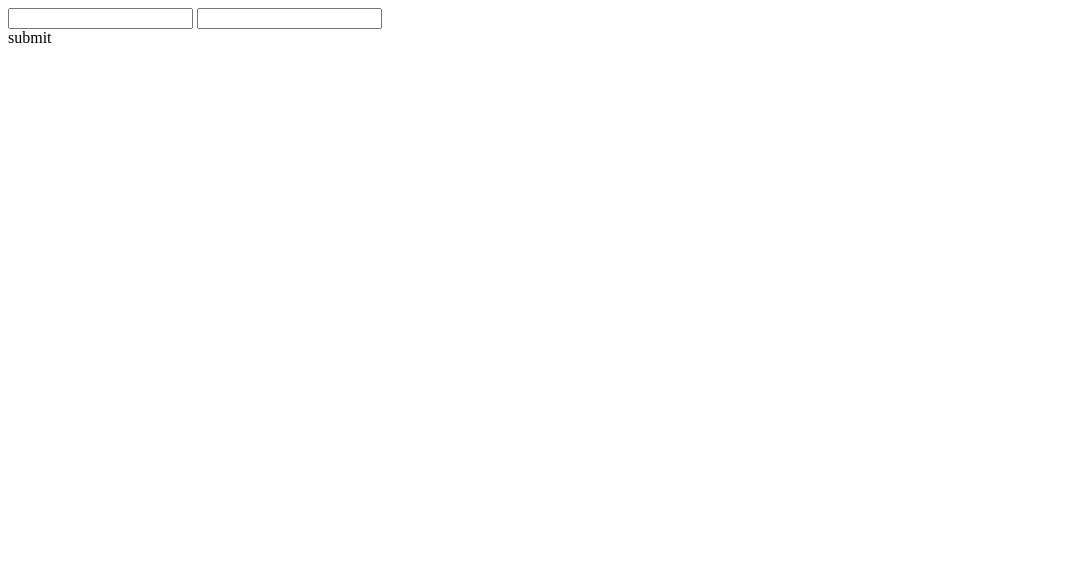
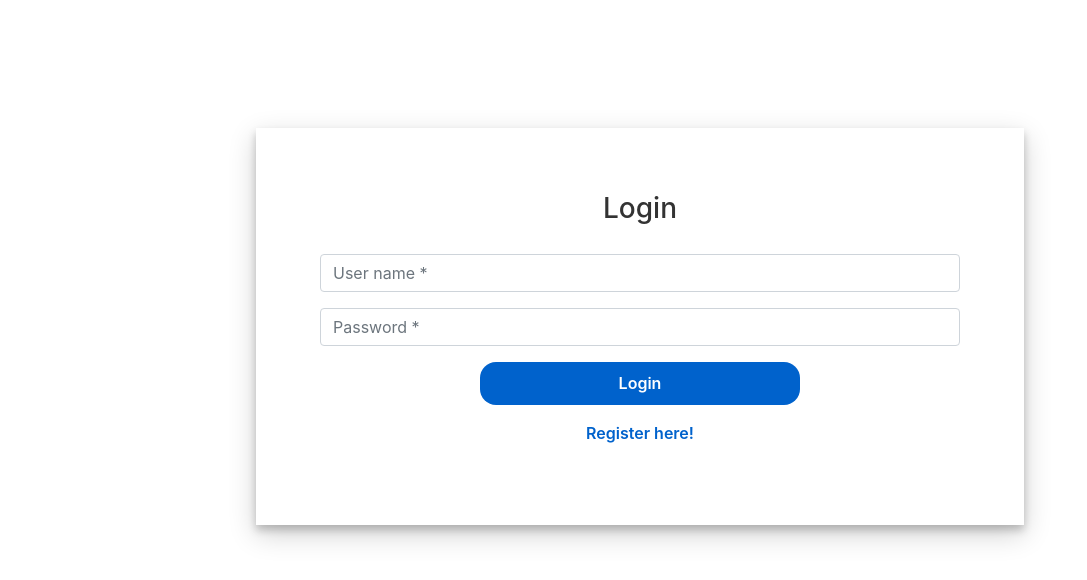
Before and after one commit to ndthang0000/RSA-python, a plain HTML site: page template/login.html in a window 1280 px wide. Shown: the whole page, without its empty margins (0-1087 px from the left). Drawn offline with nearby package versions, Linux system fonts and the light colour scheme.

Commit message:
login + register

```diff
--- /dev/null
+++ b/template/assets/css/login.css
@@ -0,0 +1,60 @@
+
+.login-container{
+    margin-top: 10%;
+    margin-bottom: 5%;
+    display: flex;
+  justify-content: center;
+}
+.login-form{
+    width:30%;
+    padding: 5%;
+    box-shadow: 0 5px 8px 0 rgba(0, 0, 0, 0.2), 0 9px 26px 0 rgba(0, 0, 0, 0.19);
+}
+.login-form h3{
+    text-align: center;
+    color: #333;
+}
+
+.login-container form{
+    padding: 10%;
+}
+.btnSubmit
+{
+    width: 50%;
+    border-radius: 1rem;
+    padding: 1.5%;
+    border: none;
+    cursor: pointer;
+    text-align:center;
+    margin:auto;
+}
+.login-form .btnSubmit{
+    font-weight: 600;
+    color: #fff;
+    background-color: #0062cc;
+}
+.login-form .register{
+    text-align:center;
+    color: #0062cc;
+    font-weight: 600;
+}
+
+.login-form .register:hover{
+    cursor: pointer;
+}
+
+/*TABLET*/
+@media (min-width:740px) and (max-width:1366px)
+{
+    .login-form{
+        width:60%;
+    }
+
+}
+
+/*MOBILE*/
+@media (max-width: 740px){
+    .login-form{
+        width:100%;
+    }
+}
--- a/template/assets/css/style.css
+++ b/template/assets/css/style.css
@@ -8,6 +8,7 @@
 .bg-image {
     background-image: url(../image/bg-1.jpg);
 }
+
 
 .header .header-logo {
     font-size: 40px;
@@ -47,3 +48,22 @@
     margin-top: 50px;
     margin-bottom: 50px;
 }
+body {
+    margin: 0;
+    padding: 0;
+    background-color: #17a2b8;
+    height: 100vh;
+  }
+#login .container #login-row #login-column #login-box {
+    margin-top: 120px;
+    max-width: 600px;
+    height: 320px;
+    border: 1px solid #9C9C9C;
+    background-color: #EAEAEA;
+}
+#login .container #login-row #login-column #login-box #login-form {
+padding: 20px;
+}
+#login .container #login-row #login-column #login-box #login-form #register-link {
+margin-top: -85px;
+}
--- a/template/login.html
+++ b/template/login.html
@@ -4,19 +4,44 @@
     <meta charset="UTF-8">
     <meta http-equiv="X-UA-Compatible" content="IE=edge">
     <meta name="viewport" content="width=device-width, initial-scale=1.0">
+    <link href="//maxcdn.bootstrapcdn.com/bootstrap/4.1.1/css/bootstrap.min.css" rel="stylesheet" id="bootstrap-css">
+    <link rel="stylesheet" href="./assets/css/login.css">
     <title>Document</title>
 </head>
-<body>
-    <input type="text" name="username">
-    <input type="password" name="password">
-    <div id="submit">submit</div>
+
+<body >
+    <div class=" login-container">
+        <div class=" login-form">
+            <h3 style="padding-bottom:20px;">Login</h3>
+            <div class="form-group">
+                <input type="text" name="username" class="form-control" placeholder="User name *" value="" />
+            </div>
+            <div class="form-group">
+                <input type="password" name="password" class="form-control" placeholder="Password *" value="" />
+            </div>
+            <div class="form-group">
+                <div class="btnSubmit" id="submit-btn" >Login</div>
+            </div>
+            <div class="form-group">
+                <div class="register">Register here!</div>
+            </div>
+        </div>
+    </div>
+
+<script src="//maxcdn.bootstrapcdn.com/bootstrap/4.1.1/js/bootstrap.min.js"></script>
+<script src="//cdnjs.cloudflare.com/ajax/libs/jquery/3.2.1/jquery.min.js"></script>
+
 
 <script>
     let usernameEl=document.querySelector('input[name="username"]');
     let passwordEl=document.querySelector('input[name="password"]');
-        let submitLogin=document.querySelector('#submit');
+    let submitLogin=document.querySelector('#submit-btn');
+    let btnRegister=document.querySelector('.register');
     let isLogin=JSON.parse(localStorage.getItem('isLogin'))
 
+    btnRegister.addEventListener('click',(e)=>{
+        window.location.href=window.location.pathname.replace('login','register')
+    })
     submitLogin.addEventListener('click',(e)=>{
         console.log(usernameEl.value)
         console.log(passwordEl.value)
@@ -45,4 +70,5 @@
     }
 </script>
 </body>
+
 </html>
```
Also changed, not shown: template/index.html (+1 -0 lines), template/register.html (+37 -11 lines). Lines whose indentation alone changed are shown as unchanged.
